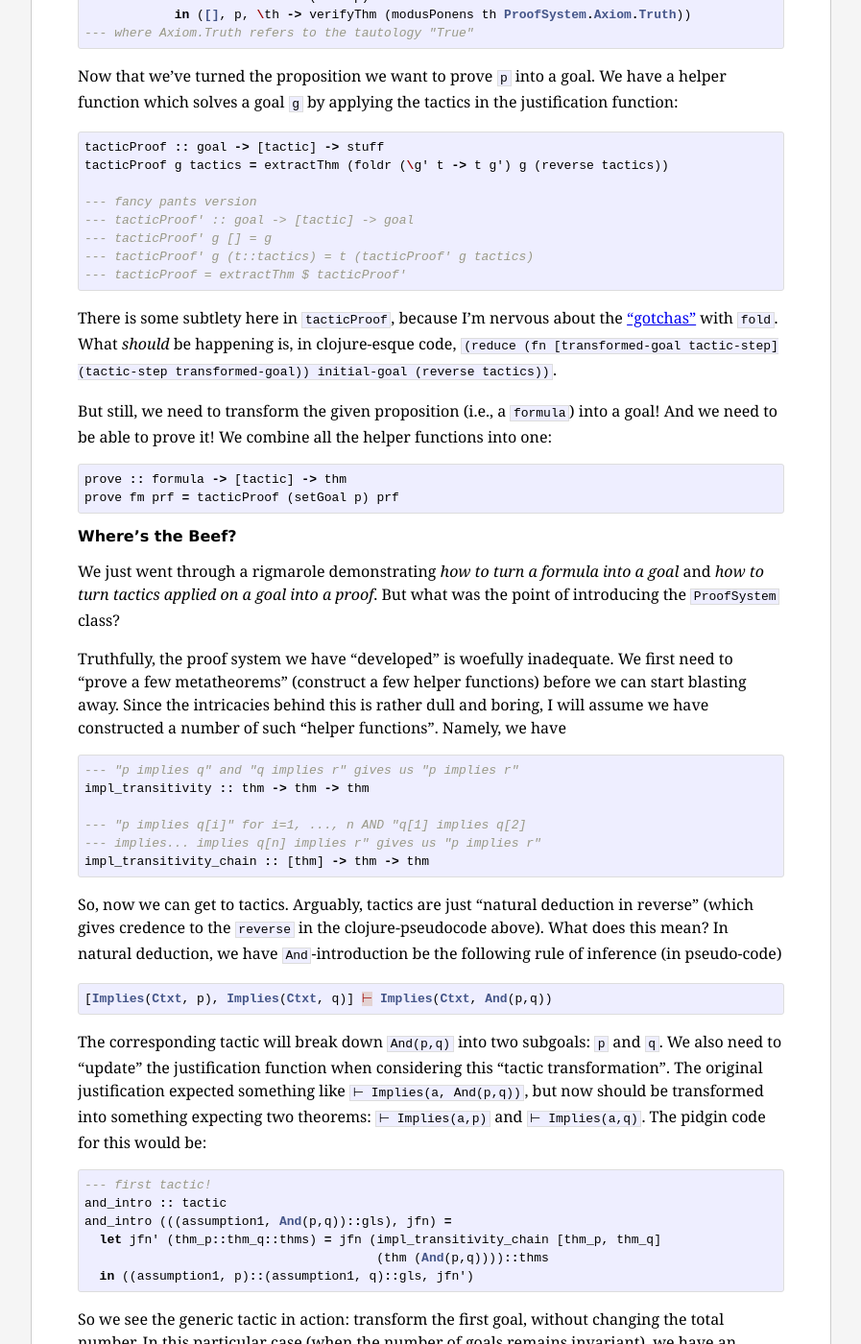
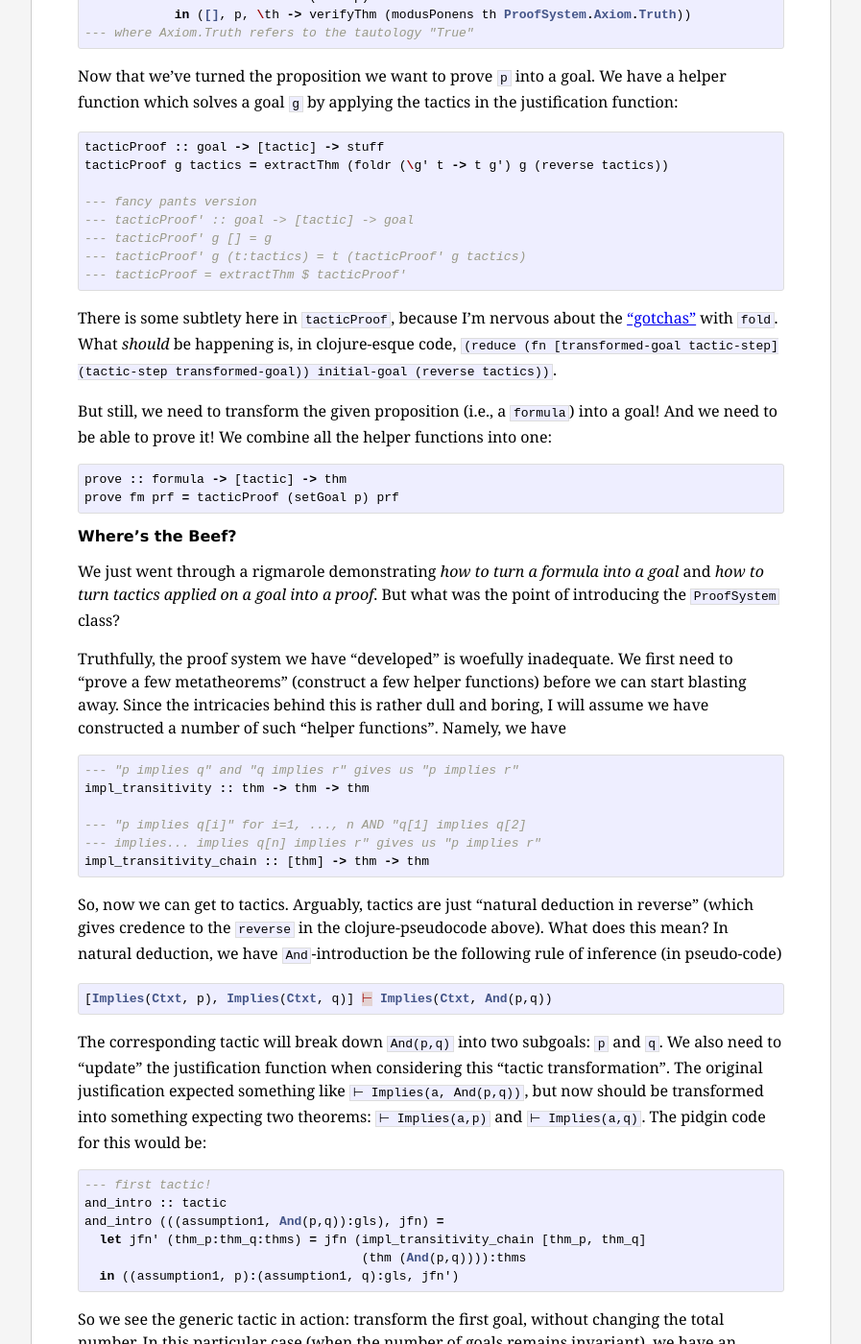
Before and after one commit to pqnelson/pqnelson.github.com, a Jekyll site: the page built from _posts/2015-11-28-lcf.md, in a window 1280 px wide and 1400 px high, scrolled down 3661 px. Shown: the whole window at 96% size, without its empty margins (191-1088 px from the left). Built offline with Jekyll 4.4.1, drawn with Linux system fonts in a browser that asks for light colours; Markdown is read by kramdown in place of the engine named in the settings.

Commit message:
[typo] Fixed LCF Haskell append notation -_-'

````diff
--- a/_posts/2015-11-28-lcf.md
+++ b/_posts/2015-11-28-lcf.md
@@ -74,10 +74,10 @@
 justify (_, pf) = pf
 
 consequent :: goal -> formula
-consequent ((sub::fm), _) = fm
+consequent ((sub:fm), _) = fm
 
 hypotheses :: goal -> [formula]
-hypotheses ((fms::_), _) = fms
+hypotheses ((fms:_), _) = fms
 ```
 
 Now, the _pièce de résistance_ of the LCF system: tactics. A tactic
@@ -218,7 +218,7 @@
 --- fancy pants version
 --- tacticProof' :: goal -> [tactic] -> goal
 --- tacticProof' g [] = g
---- tacticProof' g (t::tactics) = t (tacticProof' g tactics)
+--- tacticProof' g (t:tactics) = t (tacticProof' g tactics)
 --- tacticProof = extractThm $ tacticProof'
 ```
 
@@ -277,10 +277,10 @@
 ```haskell
 --- first tactic!
 and_intro :: tactic
-and_intro (((assumption1, And(p,q))::gls), jfn) =
-  let jfn' (thm_p::thm_q::thms) = jfn (impl_transitivity_chain [thm_p, thm_q]
-                                       (thm (And(p,q))))::thms
-  in ((assumption1, p)::(assumption1, q)::gls, jfn')
+and_intro (((assumption1, And(p,q)):gls), jfn) =
+  let jfn' (thm_p:thm_q:thms) = jfn (impl_transitivity_chain [thm_p, thm_q]
+                                     (thm (And(p,q)))):thms
+  in ((assumption1, p):(assumption1, q):gls, jfn')
 ```
 
 So we see the generic tactic in action: transform the first goal,
@@ -291,7 +291,7 @@
 ```haskell
 --- modifies inputs to the justification function
 modify_jfn' :: (thm -> proof) -> [thm] -> [thm]
-modify_jfn' tfn (th::others) = (tfn th)::others
+modify_jfn' tfn (th:others) = (tfn th):others
 --- modifies the justification function to expect modified inputs
 modify_jfn :: proof -> (thm -> proof) -> proof
 modify_jfn jfn tfn = jfn $ modify_jfn' tfn
````
